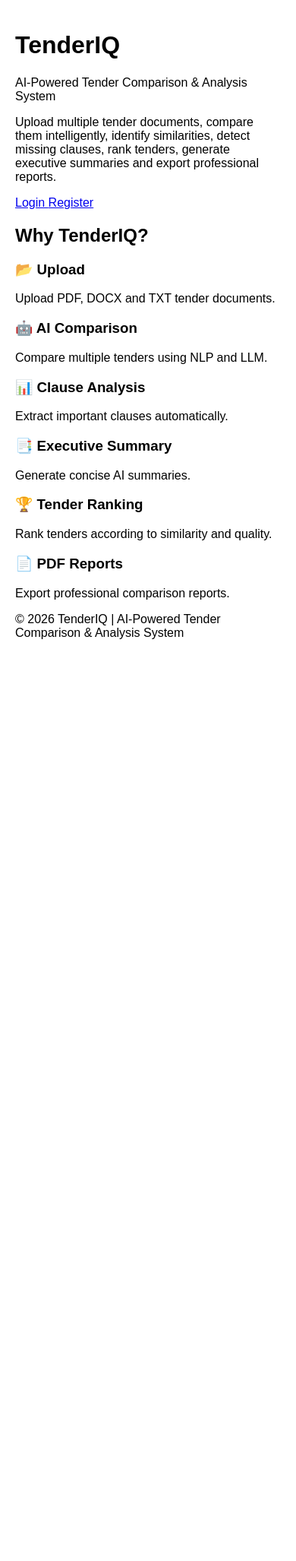
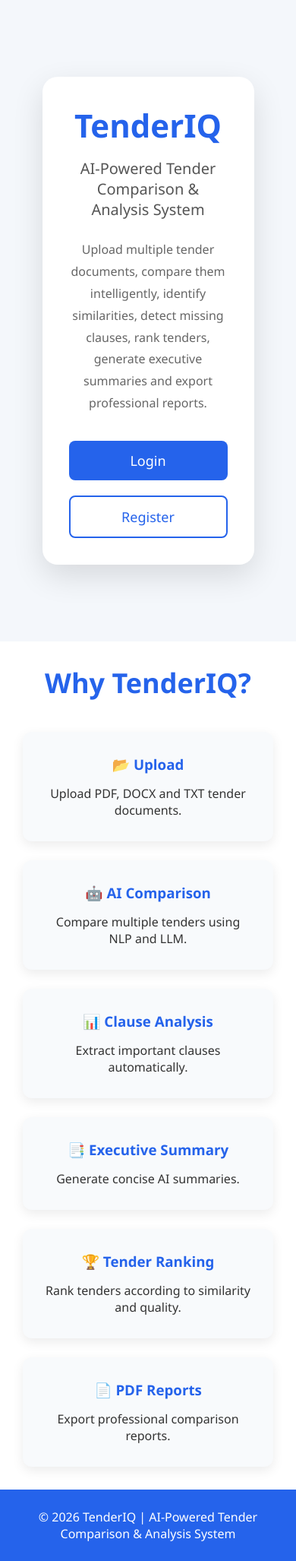
Before and after one commit to Astik97/TenderIQ, a Flask app: page / in a window 390 px wide. Shown: the whole page at 76% size. Before the commit the page ends 841 px from the top, so only its background shows below. Run offline with Flask 3, Linux system fonts and the light colour scheme.

Commit message:
upgraded style and script files

```diff
--- a/static/css/style.css
+++ b/static/css/style.css
@@ -1,12 +1,512 @@
-body{
-    font-family: Arial;
-    max-width: 1000px;
-    margin: auto;
-    padding: 20px;
+*{
+    margin:0;
+    padding:0;
+    box-sizing:border-box;
+    font-family:Segoe UI,Tahoma,Geneva,Verdana,sans-serif;
 }
 
-.container{
-    border:1px solid #ddd;
-    padding:20px;
-    border-radius:10px;
+body{
+
+    background:#f4f7fb;
+
+    color:#333;
+
+    min-height:100vh;
+
 }
+
+/* ===========================
+        HOME PAGE
+=========================== */
+
+.hero-container{
+
+    width:100%;
+
+    min-height:100vh;
+
+    display:flex;
+
+    justify-content:center;
+
+    align-items:center;
+
+    flex-direction:column;
+
+    padding:40px;
+
+}
+
+.hero-card{
+
+    width:90%;
+
+    max-width:900px;
+
+    background:white;
+
+    padding:50px;
+
+    border-radius:20px;
+
+    text-align:center;
+
+    box-shadow:0 15px 40px rgba(0,0,0,.12);
+
+}
+
+.logo{
+
+    font-size:55px;
+
+    color:#2563eb;
+
+    margin-bottom:15px;
+
+}
+
+.subtitle{
+
+    font-size:24px;
+
+    color:#555;
+
+    margin-bottom:25px;
+
+}
+
+.description{
+
+    line-height:1.8;
+
+    font-size:18px;
+
+    margin-bottom:35px;
+
+    color:#666;
+
+}
+
+/* ===========================
+        BUTTONS
+=========================== */
+
+.hero-buttons{
+
+    display:flex;
+
+    justify-content:center;
+
+    gap:20px;
+
+    margin-top:20px;
+
+}
+
+.btn{
+
+    text-decoration:none;
+
+    padding:14px 35px;
+
+    border-radius:8px;
+
+    font-size:18px;
+
+    cursor:pointer;
+
+    transition:.3s;
+
+    display:inline-block;
+
+    border:none;
+
+}
+
+.btn-primary{
+
+    background:#2563eb;
+
+    color:white;
+
+}
+
+.btn-primary:hover{
+
+    background:#1d4ed8;
+
+}
+
+.btn-secondary{
+
+    background:white;
+
+    color:#2563eb;
+
+    border:2px solid #2563eb;
+
+}
+
+.btn-secondary:hover{
+
+    background:#2563eb;
+
+    color:white;
+
+}
+
+/* ===========================
+        FEATURES
+=========================== */
+
+.features{
+
+    padding:60px;
+
+    background:white;
+
+}
+
+.features h2{
+
+    text-align:center;
+
+    margin-bottom:40px;
+
+    font-size:36px;
+
+    color:#2563eb;
+
+}
+
+.feature-grid{
+
+    display:grid;
+
+    grid-template-columns:repeat(auto-fit,minmax(250px,1fr));
+
+    gap:25px;
+
+}
+
+.feature-card{
+
+    background:#f8fafc;
+
+    padding:30px;
+
+    border-radius:12px;
+
+    text-align:center;
+
+    transition:.3s;
+
+    box-shadow:0 5px 15px rgba(0,0,0,.08);
+
+}
+
+.feature-card:hover{
+
+    transform:translateY(-8px);
+
+}
+
+.feature-card h3{
+
+    margin-bottom:15px;
+
+    color:#2563eb;
+
+}
+
+/* ===========================
+        AUTH PAGES
+=========================== */
+
+.auth-container{
+
+    display:flex;
+
+    justify-content:center;
+
+    align-items:center;
+
+    min-height:100vh;
+
+    padding:30px;
+
+}
+
+.auth-card{
+
+    width:100%;
+
+    max-width:500px;
+
+    background:white;
+
+    padding:40px;
+
+    border-radius:15px;
+
+    box-shadow:0 12px 35px rgba(0,0,0,.12);
+
+}
+
+.auth-card h1{
+
+    color:#2563eb;
+
+    margin-bottom:10px;
+
+}
+
+.auth-card p{
+
+    margin-bottom:30px;
+
+    color:#666;
+
+}
+
+/* ===========================
+        INPUTS
+=========================== */
+
+.input-group{
+
+    margin-bottom:20px;
+
+}
+
+.input-group label{
+
+    display:block;
+
+    margin-bottom:8px;
+
+    font-weight:600;
+
+}
+
+.input-group input{
+
+    width:100%;
+
+    padding:13px;
+
+    border:1px solid #ccc;
+
+    border-radius:8px;
+
+    outline:none;
+
+    transition:.3s;
+
+    font-size:16px;
+
+}
+
+.input-group input:focus{
+
+    border-color:#2563eb;
+
+    box-shadow:0 0 8px rgba(37,99,235,.25);
+
+}
+
+/* ===========================
+      PASSWORD BOX
+=========================== */
+
+.password-box{
+
+    position:relative;
+
+}
+
+.password-box input{
+
+    padding-right:45px;
+
+}
+
+.toggle-password{
+
+    position:absolute;
+
+    right:15px;
+
+    top:50%;
+
+    transform:translateY(-50%);
+
+    cursor:pointer;
+
+    user-select:none;
+
+}
+
+/* ===========================
+      FORM OPTIONS
+=========================== */
+
+.form-options{
+
+    display:flex;
+
+    justify-content:space-between;
+
+    align-items:center;
+
+    margin-bottom:25px;
+
+    font-size:15px;
+
+}
+
+.form-options a{
+
+    text-decoration:none;
+
+    color:#2563eb;
+
+}
+
+.form-options a:hover{
+
+    text-decoration:underline;
+
+}
+
+/* ===========================
+      PASSWORD STRENGTH
+=========================== */
+
+.password-strength{
+
+    margin-bottom:20px;
+
+    font-size:14px;
+
+    font-weight:bold;
+
+}
+
+/* ===========================
+      AUTH FOOTER
+=========================== */
+
+.auth-footer{
+
+    text-align:center;
+
+    margin-top:25px;
+
+}
+
+.auth-footer a{
+
+    color:#2563eb;
+
+    text-decoration:none;
+
+    font-weight:bold;
+
+}
+
+.home-link{
+
+    margin-top:20px;
+
+    text-align:center;
+
+}
+
+.home-link a{
+
+    text-decoration:none;
+
+    color:#666;
+
+}
+
+.home-link a:hover{
+
+    color:#2563eb;
+
+}
+
+/* ===========================
+      FOOTER
+=========================== */
+
+footer{
+
+    background:#2563eb;
+
+    color:white;
+
+    text-align:center;
+
+    padding:25px;
+
+}
+
+/* ===========================
+      RESPONSIVE
+=========================== */
+
+@media(max-width:768px){
+
+.hero-card{
+
+    padding:35px;
+
+}
+
+.logo{
+
+    font-size:42px;
+
+}
+
+.subtitle{
+
+    font-size:20px;
+
+}
+
+.description{
+
+    font-size:16px;
+
+}
+
+.hero-buttons{
+
+    flex-direction:column;
+
+}
+
+.features{
+
+    padding:30px;
+
+}
+
+.auth-card{
+
+    padding:30px;
+
+}
+
+.form-options{
+
+    flex-direction:column;
+
+    gap:12px;
+
+}
+
+}
--- /dev/null
+++ b/static/js/scripts.js
@@ -0,0 +1,155 @@
+/* ==========================================
+   Show / Hide Password
+========================================== */
+
+function togglePassword(inputId, icon) {
+
+    const input = document.getElementById(inputId);
+
+    if (input.type === "password") {
+
+        input.type = "text";
+
+        icon.textContent = "🙈";
+
+    }
+
+    else {
+
+        input.type = "password";
+
+        icon.textContent = "👁";
+
+    }
+
+}
+
+/* ==========================================
+   Password Strength Checker
+========================================== */
+
+const passwordInput = document.getElementById("password");
+
+const strengthBox = document.getElementById("passwordStrength");
+
+
+if (passwordInput && strengthBox) {
+
+    passwordInput.addEventListener("input", function () {
+
+        const password = passwordInput.value;
+
+        let strength = "";
+
+        let color = "";
+
+        if (password.length === 0) {
+
+            strength = "";
+
+        }
+
+        else if (password.length < 6) {
+
+            strength = "Weak Password";
+
+            color = "#dc2626";
+
+        }
+
+        else if (
+
+            password.match(/[A-Z]/) &&
+            password.match(/[a-z]/) &&
+            password.match(/[0-9]/)
+
+        ) {
+
+            strength = "Strong Password";
+
+            color = "#16a34a";
+
+        }
+
+        else {
+
+            strength = "Medium Password";
+
+            color = "#f59e0b";
+
+        }
+
+        strengthBox.textContent = strength;
+
+        strengthBox.style.color = color;
+
+    });
+
+}
+
+/* ==========================================
+   Confirm Password Validation
+========================================== */
+
+const registerForm = document.getElementById("registerForm");
+
+if (registerForm) {
+
+    registerForm.addEventListener("submit", function (event) {
+
+        const password = document.getElementById("password").value;
+
+        const confirmPassword =
+            document.getElementById("confirm_password").value;
+
+        if (password !== confirmPassword) {
+
+            alert("Passwords do not match.");
+
+            event.preventDefault();
+
+        }
+
+    });
+
+}
+
+/* ==========================================
+   Loading Button Animation
+========================================== */
+
+const loginForm = document.getElementById("loginForm");
+
+if (loginForm) {
+
+    loginForm.addEventListener("submit", function () {
+
+        const button = loginForm.querySelector("button");
+
+        button.disabled = true;
+
+        button.innerHTML = "Logging in...";
+
+    });
+
+}
+
+if (registerForm) {
+
+    registerForm.addEventListener("submit", function () {
+
+        const button = registerForm.querySelector("button");
+
+        button.disabled = true;
+
+        button.innerHTML = "Creating Account...";
+
+    });
+
+}
+
+/* ==========================================
+   Welcome Message
+========================================== */
+
+console.log("TenderIQ Authentication Module Loaded Successfully.");
```
